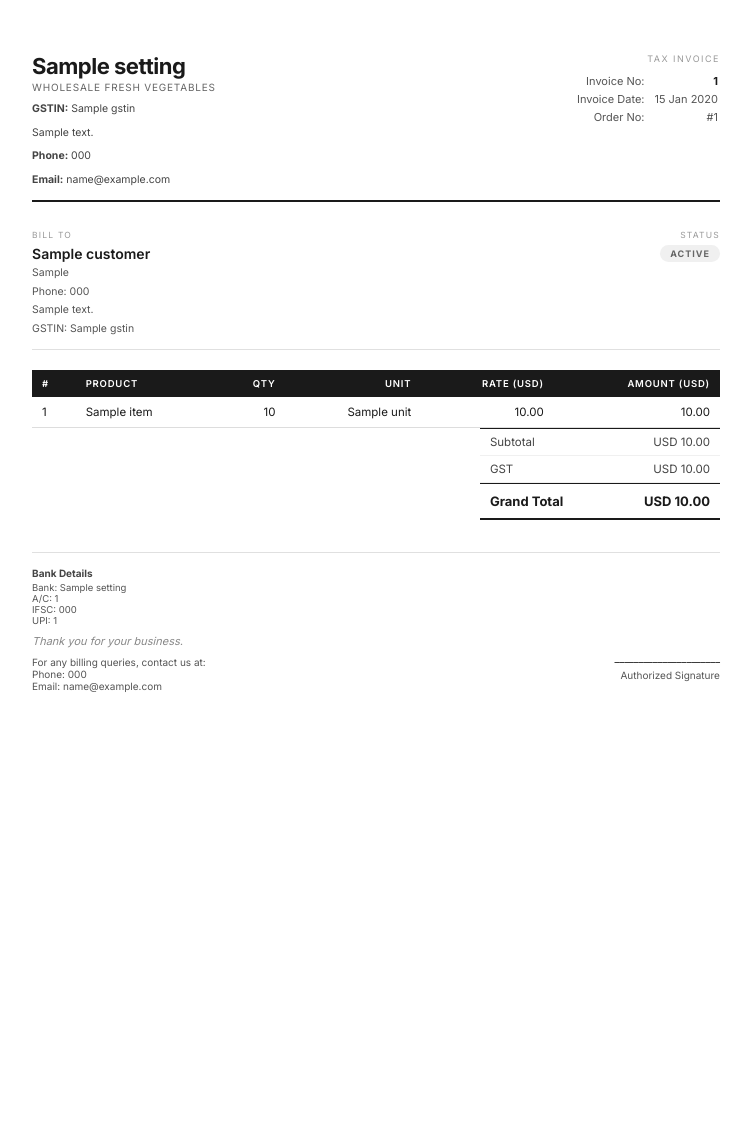
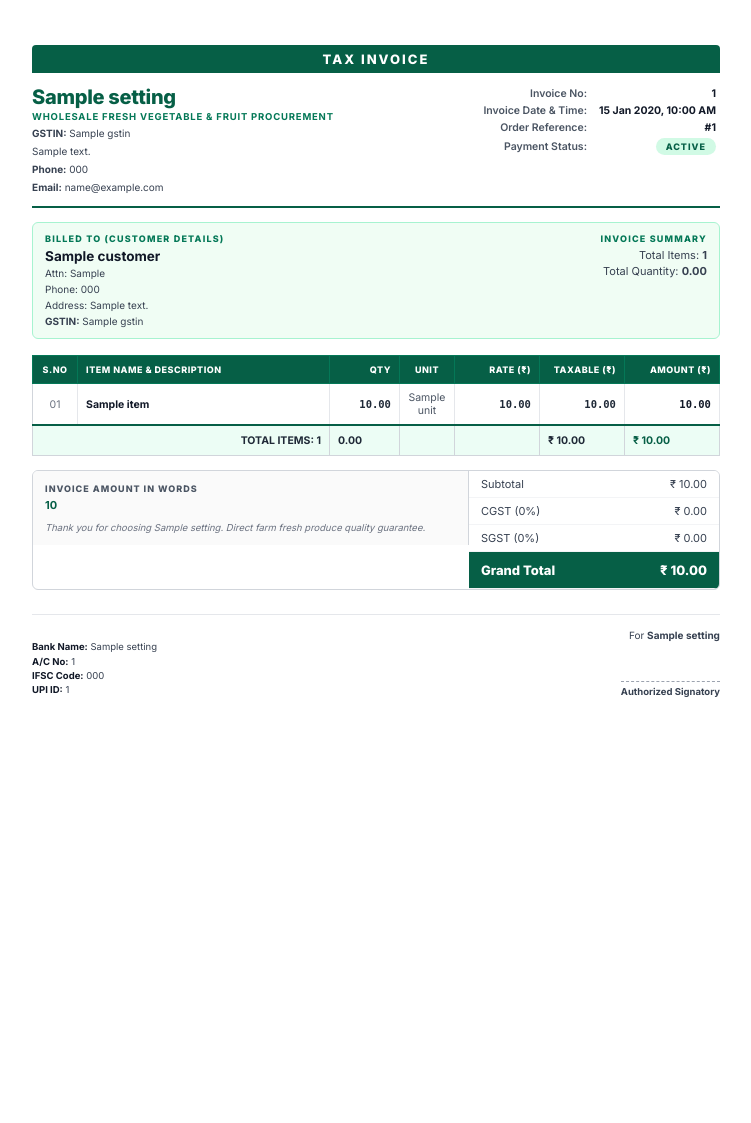
Before and after one commit to SaChIn5419/FreshFlow, a Python web app: template backend/app/templates/invoice.html in a window 1280 px wide. Shown: the whole page, without its empty margins (264-1015 px from the left). Run offline with Jinja, Linux system fonts and the light colour scheme; the template is opened without the code that fills it: most values are stand-ins (such as "Sample title", 1, 10 or a date in 2020).

Commit message:
feat: add invoice creation date and time, editable datetime-local control in billing desk, and Vyapar-style structured item serialization with amount in words

```diff
--- a/backend/app/schemas/invoice.py
+++ b/backend/app/schemas/invoice.py
@@ -37,6 +37,7 @@
 class InvoiceCreate(BaseModel):
     order_id: uuid.UUID
     items: List[InvoiceItemCreate]
+    created_at: Optional[datetime] = None
     model_config = ConfigDict(
         json_schema_extra={
             "example": {
--- a/backend/app/services/invoice_service.py
+++ b/backend/app/services/invoice_service.py
@@ -1,4 +1,5 @@
 import uuid
+from datetime import datetime
 from typing import List
 from app.repositories import InvoiceRepository, OrderRepository, CustomerRepository, SettingsRepository
 from app.models.invoice import Invoice, InvoiceItem
@@ -70,6 +71,8 @@
 
         invoice_number = f"{settings.invoice_prefix}{settings.invoice_counter:04d}"
 
+        invoice_created_at = data.created_at if data.created_at else datetime.now()
+
         invoice = Invoice(
             invoice_number=invoice_number,
             order_id=data.order_id,
@@ -77,7 +80,8 @@
             subtotal=subtotal,
             gst=0,
             grand_total=subtotal,
-            status="Generated"
+            status="Generated",
+            created_at=invoice_created_at
         )
         invoice.items = invoice_items
 
--- a/backend/app/templates/invoice.html
+++ b/backend/app/templates/invoice.html
@@ -3,11 +3,9 @@
 <head>
   <meta charset="UTF-8" />
   <meta name="viewport" content="width=device-width, initial-scale=1.0" />
-  <title>Invoice {{ invoice.invoice_number }}</title>
-  <link rel="stylesheet" href="invoice.css" />
+  <title>Tax Invoice {{ invoice.invoice_number }}</title>
   <style>
-    /* Embedded for WeasyPrint compatibility */
-    @import url('https://fonts.googleapis.com/css2?family=Inter:wght@400;500;600;700&display=swap');
+    @import url('https://fonts.googleapis.com/css2?family=Inter:wght@400;500;600;700;800&display=swap');
 
     @page {
       size: A4;
@@ -18,17 +16,32 @@
 
     body {
       font-family: 'Inter', 'Helvetica Neue', Arial, sans-serif;
-      font-size: 12px;
-      color: #1a1a1a;
+      font-size: 11px;
+      color: #1f2937;
       background: #fff;
+      -webkit-print-color-adjust: exact;
     }
 
     .page {
       width: 210mm;
       min-height: 297mm;
       margin: 0 auto;
-      padding: 14mm 14mm 14mm 14mm;
+      padding: 12mm 14mm 14mm 14mm;
       background: #fff;
+    }
+
+    /* ── VYAPAR TOP TITLE BANNER ── */
+    .tax-invoice-banner {
+      background: #065f46;
+      color: #ffffff;
+      text-align: center;
+      padding: 6px 0;
+      font-size: 13px;
+      font-weight: 800;
+      letter-spacing: 2px;
+      text-transform: uppercase;
+      border-radius: 4px 4px 0 0;
+      margin-bottom: 12px;
     }
 
     /* ── HEADER ── */
@@ -37,210 +50,265 @@
       justify-content: space-between;
       align-items: flex-start;
       padding-bottom: 12px;
-      border-bottom: 2.5px solid #1a1a1a;
-      margin-bottom: 16px;
+      border-bottom: 2px solid #065f46;
+      margin-bottom: 14px;
     }
 
     .company-block .company-name {
-      font-size: 22px;
-      font-weight: 700;
-      letter-spacing: -0.5px;
-      color: #1a1a1a;
+      font-size: 20px;
+      font-weight: 800;
+      color: #065f46;
+      letter-spacing: -0.3px;
     }
 
     .company-block .tagline {
-      font-size: 10px;
-      color: #666;
+      font-size: 9.5px;
+      color: #047857;
       margin-top: 2px;
+      font-weight: 700;
       text-transform: uppercase;
       letter-spacing: 0.8px;
     }
 
     .company-block .company-address {
-      font-size: 10.5px;
-      color: #444;
-      margin-top: 8px;
-      line-height: 1.5;
+      font-size: 10px;
+      color: #374151;
+      margin-top: 4px;
+      line-height: 1.4;
     }
 
     .invoice-meta {
       text-align: right;
     }
 
-    .invoice-meta .invoice-label {
-      font-size: 9px;
-      text-transform: uppercase;
-      letter-spacing: 1.5px;
-      color: #999;
+    .meta-table {
+      text-align: right;
+      margin-left: auto;
+      font-size: 10.5px;
+      color: #374151;
+      border-collapse: collapse;
     }
 
-    .invoice-meta .invoice-number {
-      font-size: 18px;
-      font-weight: 700;
-      color: #1a1a1a;
-      margin-top: 2px;
+    .meta-table td {
+      padding: 2px 4px;
     }
 
-    .invoice-meta .invoice-date {
-      font-size: 11px;
-      color: #555;
-      margin-top: 6px;
+    .meta-table td.label {
+      font-weight: 600;
+      color: #4b5563;
+      padding-right: 8px;
     }
 
-    /* ── BILL TO ── */
+    .meta-table td.value {
+      font-weight: 700;
+      color: #111827;
+    }
+
+    /* ── BILL TO SECTION ── */
     .bill-section {
       display: flex;
       justify-content: space-between;
-      margin-bottom: 20px;
-      padding: 12px 0;
-      border-bottom: 1px solid #e0e0e0;
+      margin-bottom: 16px;
+      padding: 10px 12px;
+      background: #f0fdf4;
+      border: 1px solid #a7f3d0;
+      border-radius: 6px;
     }
 
     .bill-to .section-label {
-      font-size: 8.5px;
+      font-size: 9px;
+      font-weight: 800;
       text-transform: uppercase;
       letter-spacing: 1.2px;
-      color: #999;
-      margin-bottom: 5px;
+      color: #047857;
+      margin-bottom: 4px;
     }
 
     .bill-to .customer-name {
-      font-size: 14px;
-      font-weight: 600;
-      color: #1a1a1a;
+      font-size: 13.5px;
+      font-weight: 700;
+      color: #111827;
     }
 
     .bill-to .customer-address {
-      font-size: 10.5px;
-      color: #555;
-      margin-top: 3px;
-      line-height: 1.5;
+      font-size: 10px;
+      color: #374151;
+      margin-top: 2px;
+      line-height: 1.4;
     }
 
-    /* ── ITEMS TABLE ── */
+    /* ── VYAPAR STRUCTURED ITEMS TABLE ── */
     .items-table {
       width: 100%;
       border-collapse: collapse;
       margin-bottom: 0;
+      border: 1px solid #d1d5db;
     }
 
     .items-table thead tr {
-      background: #1a1a1a;
-      color: #fff;
+      background: #065f46;
+      color: #ffffff;
     }
 
     .items-table thead th {
-      padding: 8px 10px;
-      font-size: 9.5px;
-      font-weight: 600;
+      padding: 8px 8px;
+      font-size: 9px;
+      font-weight: 800;
       text-transform: uppercase;
-      letter-spacing: 0.8px;
+      letter-spacing: 0.5px;
+      border: 1px solid #047857;
       text-align: left;
     }
 
-    .items-table thead th:last-child,
-    .items-table thead th:nth-child(3),
-    .items-table thead th:nth-child(4) {
-      text-align: right;
+    .items-table thead th.center { text-align: center; }
+    .items-table thead th.right { text-align: right; }
+
+    .items-table tbody tr {
+      border-bottom: 1px solid #e5e7eb;
     }
 
-    .items-table tbody tr {
-      border-bottom: 1px solid #f0f0f0;
-    }
-
-    .items-table tbody tr:last-child {
-      border-bottom: 1.5px solid #ddd;
+    .items-table tbody tr:nth-child(even) {
+      background: #f9fafb;
     }
 
     .items-table tbody td {
-      padding: 8px 10px;
-      font-size: 11.5px;
+      padding: 7px 8px;
+      font-size: 10.5px;
+      border-right: 1px solid #e5e7eb;
       vertical-align: middle;
     }
 
-    .items-table tbody td.num {
-      text-align: right;
+    .items-table tbody td.center { text-align: center; }
+    .items-table tbody td.right { text-align: right; }
+    .items-table tbody td.num { font-weight: 600; font-family: monospace, monospace; }
+
+    .items-table tfoot tr {
+      background: #ecfdf5;
+      font-weight: 700;
+      border-top: 2px solid #065f46;
     }
 
-    /* ── TOTALS ── */
-    .totals {
+    .items-table tfoot td {
+      padding: 8px;
+      font-size: 10.5px;
+      border-right: 1px solid #d1d5db;
+    }
+
+    /* ── AMOUNT IN WORDS & TOTALS BOX ── */
+    .summary-container {
       display: flex;
-      justify-content: flex-end;
-      margin-top: 0;
+      justify-content: space-between;
+      align-items: flex-start;
+      margin-top: 14px;
+      border: 1px solid #d1d5db;
+      border-radius: 6px;
+      overflow: hidden;
+    }
+
+    .amount-words-box {
+      flex: 1;
+      padding: 12px;
+      background: #fafafa;
+      border-right: 1px solid #d1d5db;
+    }
+
+    .amount-words-box .words-label {
+      font-size: 9px;
+      font-weight: 800;
+      text-transform: uppercase;
+      letter-spacing: 1px;
+      color: #4b5563;
+      margin-bottom: 4px;
+    }
+
+    .amount-words-box .words-text {
+      font-size: 11px;
+      font-weight: 700;
+      color: #065f46;
+      line-height: 1.4;
     }
 
     .totals-box {
-      width: 240px;
+      width: 250px;
+      background: #fff;
     }
 
     .totals-row {
       display: flex;
       justify-content: space-between;
-      padding: 6px 10px;
-      font-size: 11.5px;
-      color: #444;
-      border-bottom: 1px solid #f0f0f0;
+      padding: 6px 12px;
+      font-size: 11px;
+      color: #374151;
+      border-bottom: 1px solid #f3f4f6;
     }
 
     .totals-row.grand {
-      border-top: 1px solid #1a1a1a;
-      border-bottom: 2px solid #1a1a1a;
-      color: #1a1a1a;
-      font-weight: 700;
+      background: #065f46;
+      color: #ffffff;
+      font-weight: 800;
       font-size: 13px;
-      padding: 9px 10px;
-    }
-
-    .totals-row:first-child {
-      border-top: 1px solid #1a1a1a;
+      padding: 10px 12px;
     }
 
     /* ── FOOTER ── */
     .footer {
-      margin-top: 32px;
+      margin-top: 24px;
       padding-top: 14px;
-      border-top: 1px solid #e0e0e0;
+      border-top: 1px solid #e5e7eb;
       display: flex;
       justify-content: space-between;
       align-items: flex-end;
     }
 
-    .thank-you {
-      font-size: 11px;
-      color: #888;
-      font-style: italic;
+    .bank-details {
+      font-size: 9.5px;
+      color: #374151;
+      line-height: 1.5;
+    }
+
+    .bank-details strong { color: #111827; }
+
+    .signature-block {
+      text-align: right;
+      font-size: 10px;
+      color: #374151;
+    }
+
+    .signature-space {
+      height: 40px;
     }
 
     .status-badge {
       display: inline-block;
       padding: 3px 10px;
       font-size: 9px;
-      font-weight: 700;
+      font-weight: 800;
       text-transform: uppercase;
       letter-spacing: 1px;
       border-radius: 20px;
-      background: #f0f0f0;
-      color: #666;
+      background: #d1fae5;
+      color: #065f46;
     }
-
-    .status-badge.paid { background: #d1fae5; color: #065f46; }
-    .status-badge.pending { background: #fef3c7; color: #92400e; }
 
     @media print {
       body { margin: 0; }
       .page { padding: 10mm; }
-      .status-badge-container { display: none; }
     }
   </style>
 </head>
 <body>
   <div class="page">
 
+    <!-- VYAPAR TOP TITLE BANNER -->
+    <div class="tax-invoice-banner">
+      TAX INVOICE
+    </div>
+
     <!-- HEADER -->
     <div class="header">
       <div class="company-block">
         <div class="company-name">{{ settings.company_name }}</div>
-        <div class="tagline">Wholesale Fresh Vegetables</div>
+        <div class="tagline">Wholesale Fresh Vegetable & Fruit Procurement</div>
         {% if settings.gstin %}
         <div class="company-address"><strong>GSTIN:</strong> {{ settings.gstin }}</div>
         {% endif %}
@@ -254,12 +322,25 @@
         <div class="company-address"><strong>Email:</strong> {{ settings.email }}</div>
         {% endif %}
       </div>
+
       <div class="invoice-meta">
-        <div class="invoice-label">Tax Invoice</div>
-        <table style="text-align: right; margin-left: auto; font-size: 11px; color: #555; margin-top: 8px;">
-          <tr><td style="padding-right: 8px; padding-bottom: 2px;">Invoice No:</td><td style="font-weight:700; color:#1a1a1a; padding-bottom: 2px;">{{ invoice.invoice_number }}</td></tr>
-          <tr><td style="padding-right: 8px; padding-bottom: 2px;">Invoice Date:</td><td style="padding-bottom: 2px;">{{ invoice.created_at.strftime('%d %b %Y') }}</td></tr>
-          <tr><td style="padding-right: 8px; padding-bottom: 2px;">Order No:</td><td style="padding-bottom: 2px;">#{{ invoice.order_id | string | truncate(8, True, '') }}</td></tr>
+        <table class="meta-table">
+          <tr>
+            <td class="label">Invoice No:</td>
+            <td class="value">{{ invoice.invoice_number }}</td>
+          </tr>
+          <tr>
+            <td class="label">Invoice Date & Time:</td>
+            <td class="value">{{ invoice.created_at.strftime('%d %b %Y, %I:%M %p') }}</td>
+          </tr>
+          <tr>
+            <td class="label">Order Reference:</td>
+            <td class="value">#{{ invoice.order_id | string | truncate(8, True, '') }}</td>
+          </tr>
+          <tr>
+            <td class="label">Payment Status:</td>
+            <td class="value"><span class="status-badge">{{ invoice.payment_status }}</span></td>
+          </tr>
         </table>
       </div>
     </div>
@@ -267,97 +348,124 @@
     <!-- BILL TO -->
     <div class="bill-section">
       <div class="bill-to">
-        <div class="section-label">Bill To</div>
+        <div class="section-label">Billed To (Customer Details)</div>
         <div class="customer-name">{{ customer.restaurant_name }}</div>
         {% if customer.contact_person %}
-        <div class="customer-address">{{ customer.contact_person }}</div>
+        <div class="customer-address">Attn: {{ customer.contact_person }}</div>
         {% endif %}
         {% if customer.phone %}
         <div class="customer-address">Phone: {{ customer.phone }}</div>
         {% endif %}
         {% if customer.address %}
-        <div class="customer-address">{{ customer.address }}</div>
+        <div class="customer-address">Address: {{ customer.address }}</div>
         {% endif %}
         {% if customer.gstin %}
-        <div class="customer-address">GSTIN: {{ customer.gstin }}</div>
+        <div class="customer-address"><strong>GSTIN:</strong> {{ customer.gstin }}</div>
         {% endif %}
       </div>
-      <div class="bill-to status-badge-container" style="text-align:right;">
-        <div class="section-label">Status</div>
-        <div>
-          <span class="status-badge {{ invoice.status | lower }}">{{ invoice.status }}</span>
+      <div class="bill-to" style="text-align:right;">
+        <div class="section-label">Invoice Summary</div>
+        <div style="font-size: 11px; color: #374151; margin-top: 4px;">
+          Total Items: <strong>{{ total_items_count }}</strong>
+        </div>
+        <div style="font-size: 11px; color: #374151; margin-top: 2px;">
+          Total Quantity: <strong>{{ "%.2f" | format(total_qty_sum) }}</strong>
         </div>
       </div>
     </div>
 
-    <!-- ITEMS -->
+    <!-- VYAPAR STRUCTURED ITEMS TABLE -->
     <table class="items-table">
       <thead>
         <tr>
-          <th>#</th>
-          <th>Product</th>
-          <th style="text-align:right;">Qty</th>
-          <th style="text-align:right;">Unit</th>
-          <th style="text-align:right;">Rate ({{ '₹' if settings.currency == 'INR' else settings.currency }})</th>
-          <th style="text-align:right;">Amount ({{ '₹' if settings.currency == 'INR' else settings.currency }})</th>
+          <th style="width: 45px;" class="center">S.NO</th>
+          <th>ITEM NAME & DESCRIPTION</th>
+          <th style="width: 70px;" class="right">QTY</th>
+          <th style="width: 55px;" class="center">UNIT</th>
+          <th style="width: 85px;" class="right">RATE (₹)</th>
+          <th style="width: 85px;" class="right">TAXABLE (₹)</th>
+          <th style="width: 95px;" class="right">AMOUNT (₹)</th>
         </tr>
       </thead>
       <tbody>
         {% for item in invoice.items %}
         <tr>
-          <td>{{ loop.index }}</td>
-          <td>{{ item.product_name }}</td>
-          <td class="num">{{ item.quantity }}</td>
-          <td class="num">{{ item.unit if item.unit else '—' }}</td>
-          <td class="num">{{ "%.2f" | format(item.unit_price | float) }}</td>
-          <td class="num">{{ "%.2f" | format(item.total | float) }}</td>
+          <td class="center font-bold" style="color: #6b7280;">{{ "%02d" | format(loop.index) }}</td>
+          <td>
+            <strong style="color: #111827;">{{ item.product_name }}</strong>
+          </td>
+          <td class="right num">{{ "%.2f" | format(item.quantity | float) }}</td>
+          <td class="center" style="color: #4b5563;">{{ item.unit if item.unit else 'KG' }}</td>
+          <td class="right num">{{ "%.2f" | format(item.unit_price | float) }}</td>
+          <td class="right num">{{ "%.2f" | format(item.total | float) }}</td>
+          <td class="right num" style="font-weight: 700; color: #111827;">{{ "%.2f" | format(item.total | float) }}</td>
         </tr>
         {% endfor %}
       </tbody>
+      <tfoot>
+        <tr>
+          <td colspan="2" style="text-align: right; text-transform: uppercase;">Total Items: {{ total_items_count }}</td>
+          <td class="right num">{{ "%.2f" | format(total_qty_sum) }}</td>
+          <td></td>
+          <td></td>
+          <td class="right num">₹ {{ "%.2f" | format(invoice.subtotal | float) }}</td>
+          <td class="right num" style="color: #065f46;">₹ {{ "%.2f" | format(invoice.grand_total | float) }}</td>
+        </tr>
+      </tfoot>
     </table>
 
-    <!-- TOTALS -->
-    <div class="totals">
+    <!-- AMOUNT IN WORDS & TOTALS BOX -->
+    <div class="summary-container">
+      <div class="amount-words-box">
+        <div class="words-label">Invoice Amount In Words</div>
+        <div class="words-text">{{ amount_words }}</div>
+        <div style="font-size: 9.5px; color: #6b7280; margin-top: 8px; font-style: italic;">
+          Thank you for choosing {{ settings.company_name }}. Direct farm fresh produce quality guarantee.
+        </div>
+      </div>
       <div class="totals-box">
         <div class="totals-row">
           <span>Subtotal</span>
-          <span>{{ '₹' if settings.currency == 'INR' else settings.currency }} {{ "%.2f" | format(invoice.subtotal | float) }}</span>
+          <span>₹ {{ "%.2f" | format(invoice.subtotal | float) }}</span>
         </div>
         <div class="totals-row">
-          <span>GST</span>
-          <span>{{ '₹' if settings.currency == 'INR' else settings.currency }} {{ "%.2f" | format(invoice.gst | float) }}</span>
+          <span>CGST (0%)</span>
+          <span>₹ 0.00</span>
+        </div>
+        <div class="totals-row">
+          <span>SGST (0%)</span>
+          <span>₹ 0.00</span>
         </div>
         <div class="totals-row grand">
           <span>Grand Total</span>
-          <span>{{ '₹' if settings.currency == 'INR' else settings.currency }} {{ "%.2f" | format(invoice.grand_total | float) }}</span>
+          <span>₹ {{ "%.2f" | format(invoice.grand_total | float) }}</span>
         </div>
       </div>
     </div>
 
-    <!-- FOOTER & BANK DETAILS -->
+    <!-- FOOTER & SIGNATURE -->
     <div class="footer">
-      <div>
+      <div class="bank-details">
         {% if settings.bank_name %}
-        <div style="font-size: 10px; color: #444; margin-bottom: 3px;"><strong>Bank Details</strong></div>
-        <div style="font-size: 9.5px; color: #555;">Bank: {{ settings.bank_name }}</div>
+        <div><strong>Bank Name:</strong> {{ settings.bank_name }}</div>
         {% endif %}
         {% if settings.account_number %}
-        <div style="font-size: 9.5px; color: #555;">A/C: {{ settings.account_number }}</div>
+        <div><strong>A/C No:</strong> {{ settings.account_number }}</div>
         {% endif %}
         {% if settings.ifsc_code %}
-        <div style="font-size: 9.5px; color: #555;">IFSC: {{ settings.ifsc_code }}</div>
+        <div><strong>IFSC Code:</strong> {{ settings.ifsc_code }}</div>
         {% endif %}
         {% if settings.upi_id %}
-        <div style="font-size: 9.5px; color: #555;">UPI: {{ settings.upi_id }}</div>
+        <div><strong>UPI ID:</strong> {{ settings.upi_id }}</div>
         {% endif %}
-        <div class="thank-you" style="margin-top: 8px; margin-bottom: 8px;">Thank you for your business.</div>
-        <div style="font-size: 10px; color: #555;">For any billing queries, contact us at:</div>
-        {% if settings.phone %}<div style="font-size: 10px; color: #555;">Phone: {{ settings.phone }}</div>{% endif %}
-        {% if settings.email %}<div style="font-size: 10px; color: #555;">Email: {{ settings.email }}</div>{% endif %}
       </div>
-      <div style="font-size:10.5px; color:#1a1a1a; text-align:right; padding-top: 40px; padding-bottom: 10px;">
-        ______________________<br>
-        <span style="display:inline-block; margin-top:4px; font-size:10px; color:#555;">Authorized Signature</span>
+
+      <div class="signature-block">
+        <div>For <strong>{{ settings.company_name }}</strong></div>
+        <div class="signature-space"></div>
+        <div style="border-top: 1px dashed #9ca3af; padding-top: 4px; font-size: 9.5px; font-weight: 700;">
+          Authorized Signatory
+        </div>
       </div>
     </div>
 
--- a/frontend/app/services/invoices.ts
+++ b/frontend/app/services/invoices.ts
@@ -9,6 +9,7 @@
 export interface InvoiceCreate {
   order_id: string;
   items: InvoiceItemCreate[];
+  created_at?: string;
 }
 
 export interface Invoice {
```
Also changed, not shown: backend/app/services/template_service.py (+64 -1 lines), frontend/app/(admin)/orders/[id]/billing/page.tsx (+43 -14 lines).
